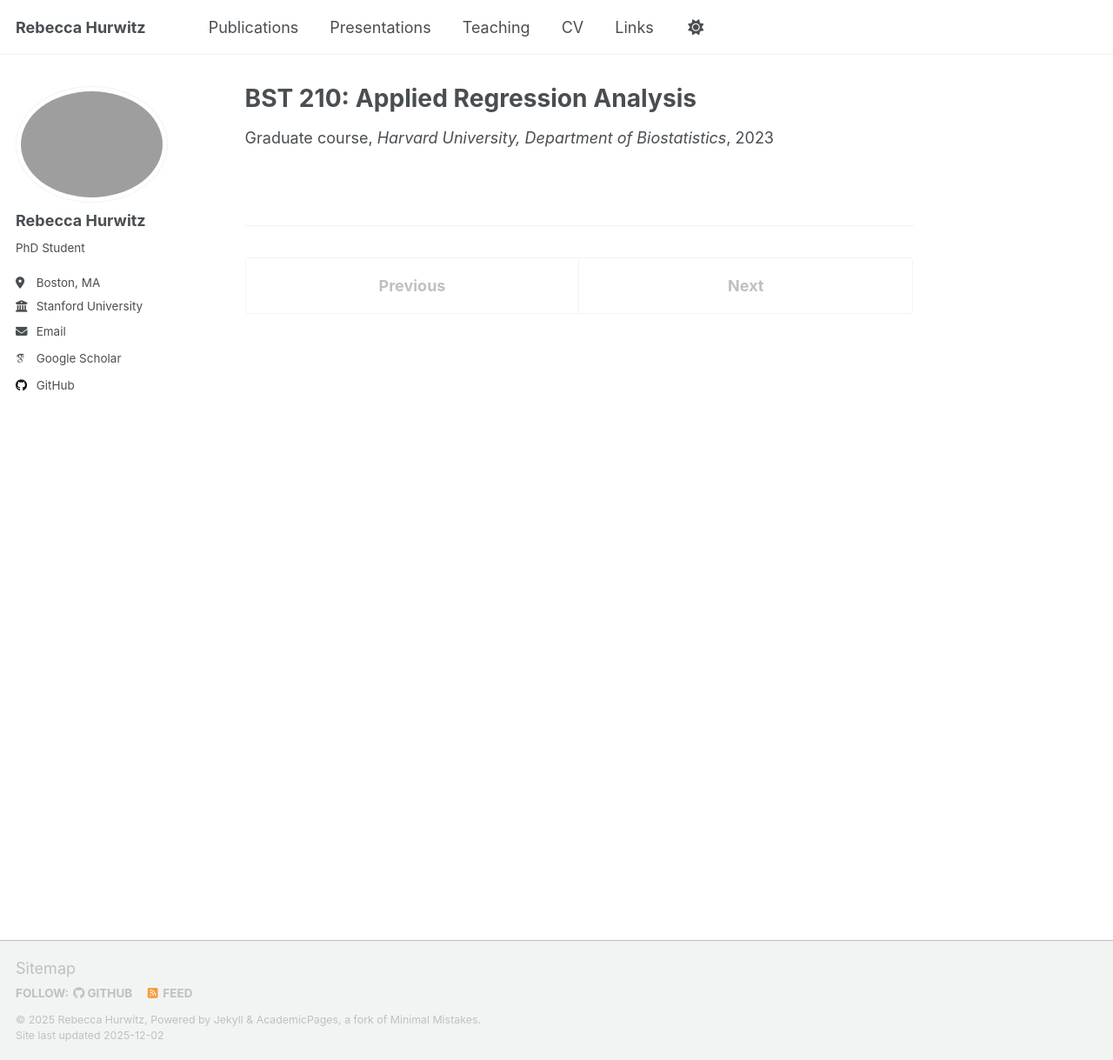
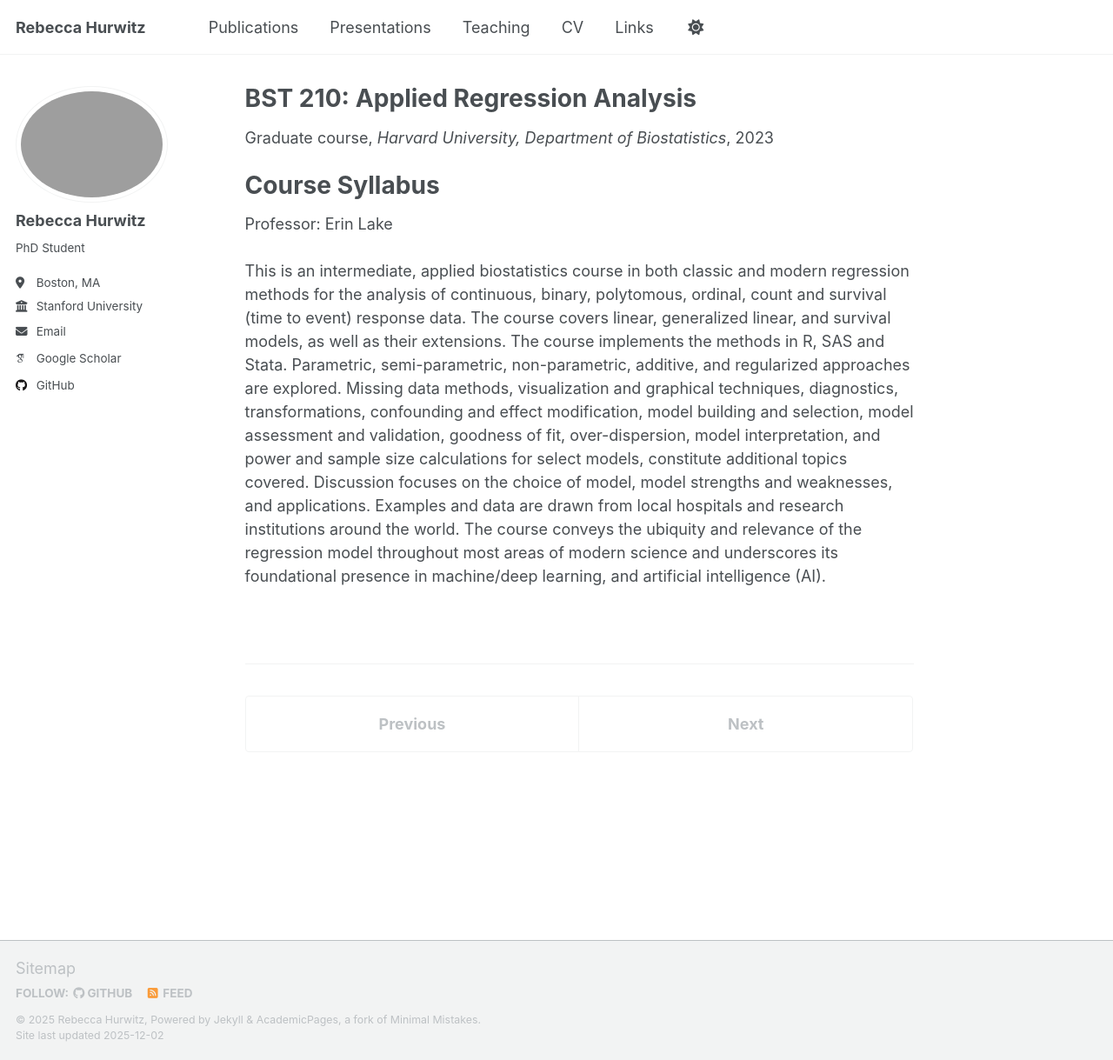
Before and after one commit to rebeccahurwitz/rebeccahurwitz.github.io, a Jekyll site: the page built from _teaching/biostat210.md, in a window 1280 px wide and 1219 px high. Shown: the whole window at 87% size. Built offline with Jekyll 4.4.1, drawn with Linux system fonts in a browser that asks for light colours; some web fonts are replaced; a script that is not in the unit is left out.

Commit message:
Update biostat210.md

```diff
--- a/_teaching/biostat210.md
+++ b/_teaching/biostat210.md
@@ -6,3 +6,11 @@
 date: 2023-09-01
 location: "Boston, MA"
 ---
+
+<div style="height:1px;font-size:0px;">&nbsp;</div>
+
+Course Syllabus
+======
+Professor: Erin Lake
+<br><br>
+This is an intermediate, applied biostatistics course in both classic and modern regression methods for the analysis of continuous, binary, polytomous, ordinal, count and survival (time to event) response data.  The course covers linear, generalized linear, and survival models, as well as their extensions. The course implements the methods in R, SAS and Stata. Parametric, semi-parametric, non-parametric, additive, and regularized approaches are explored.  Missing data methods, visualization and graphical techniques, diagnostics, transformations, confounding and effect modification, model building and selection, model assessment and validation, goodness of fit, over-dispersion, model interpretation, and power and sample size calculations for select models, constitute additional topics covered.  Discussion focuses on the choice of model, model strengths and weaknesses, and applications. Examples and data are drawn from local hospitals and research institutions around the world.  The course conveys the ubiquity and relevance of the regression model throughout most areas of modern science and underscores its foundational presence in machine/deep learning, and artificial intelligence (AI).
```
